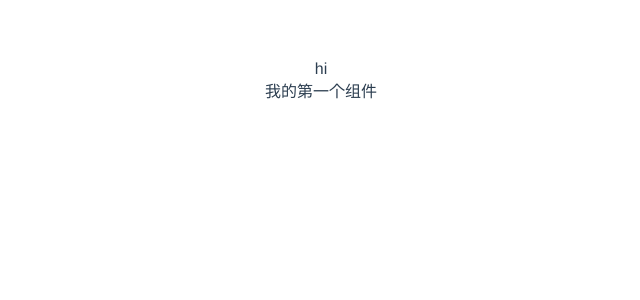
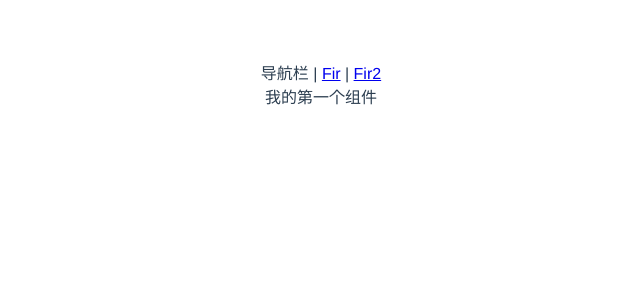
Before and after one commit to Eternal-could/Eternal-ui, a Vue app: page / in a window 1280 px wide. Shown: the top 300 px of the page, without its empty margins (319-959 px from the left). Built offline with nearby package versions, Linux system fonts and the light colour scheme.

Commit message:
初始化路由

```diff
--- a/index.html
+++ b/index.html
@@ -8,6 +8,6 @@
 </head>
 <body>
   <div id="app"></div>
-  <script type="module" src="/src/main.js"></script>
+  <script type="module" src="/src/main.ts"></script>
 </body>
 </html>
--- a/src/App.vue
+++ b/src/App.vue
@@ -1,15 +1,14 @@
 <template>
-  <div>hi</div>
-  <fir/>
+  <div>导航栏 |
+    <router-link to="/">Fir</router-link> |
+    <router-link to="/xxx">Fir2</router-link>
+  </div>
+  <router-view/>
 </template>
 
 <script>
-import fir from "./components/fir.vue";
 
 export default {
   name: 'App',
-  components: {
-    fir
-  }
 }
 </script>
--- /dev/null
+++ b/src/components/Fir.vue
@@ -0,0 +1,15 @@
+<template>
+  <div>
+    我的第一个组件
+  </div>
+</template>
+
+<script>
+export default {
+  name: "Fir"
+}
+</script>
+
+<style scoped>
+
+</style>
--- a/src/components/fir.vue
+++ b/src/components/Fir2.vue
@@ -1,12 +1,12 @@
 <template>
   <div>
-    我的第一个组件
+    我的第二个组件
   </div>
 </template>
 
 <script>
 export default {
-  name: "fir"
+  name: "Fir"
 }
 </script>
 
--- a/src/main.js
+++ /dev/null
@@ -1,5 +0,0 @@
-import { createApp } from 'vue'
-import App from './App.vue'
-import './index.css'
-
-createApp(App).mount('#app')
--- /dev/null
+++ b/src/main.ts
@@ -0,0 +1,25 @@
+import { createApp } from 'vue'
+import App from './App.vue'
+import './index.css'
+import {createWebHashHistory, createRouter} from 'vue-router'
+import Fir from './components/Fir.vue';
+import Fir2 from './components/Fir2.vue';
+
+const history = createWebHashHistory();
+const router = createRouter({
+    history,
+    routes: [
+        {
+            path: '/',
+            component: Fir
+        },
+        {
+            path: '/xxx',
+            component: Fir2
+        },
+    ]}
+)
+
+const app = createApp(App)
+app.use(router);
+app.mount('#app')
```
Also changed, not shown: package.json (+4 -3 lines), 1 other file (tests, documents, lock files or other folders).
